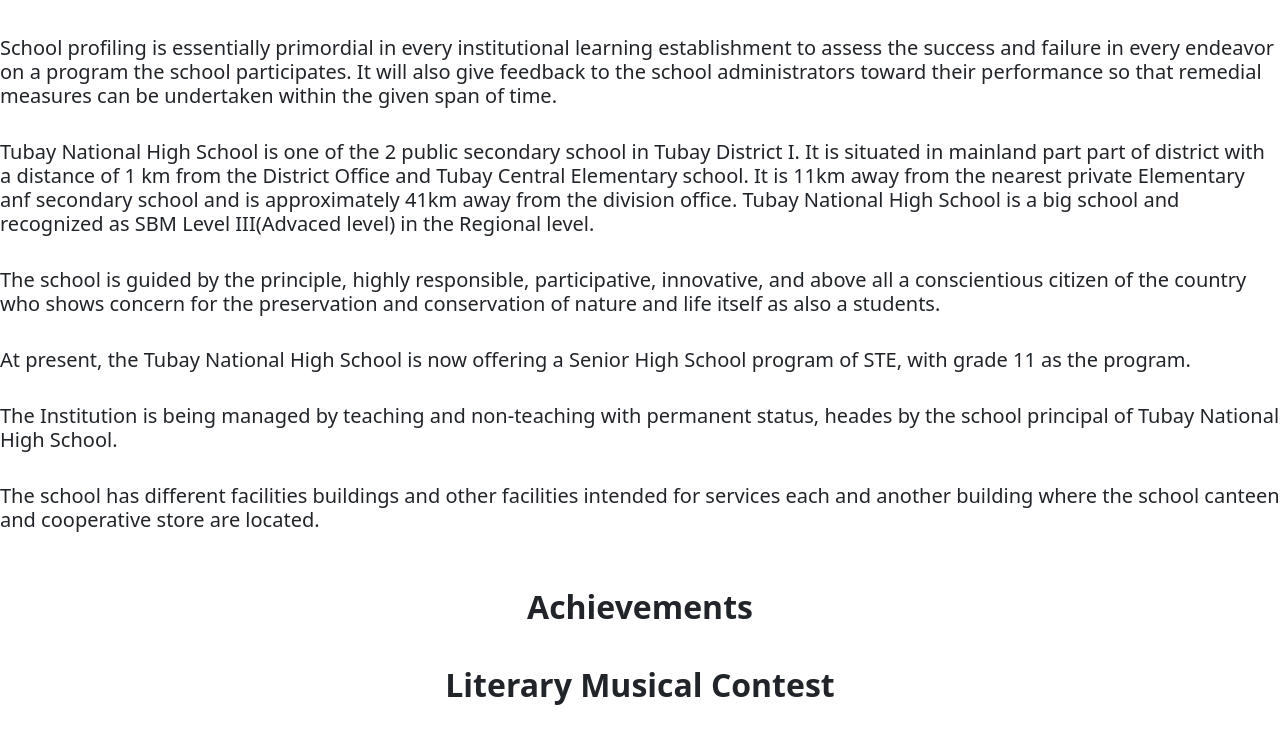
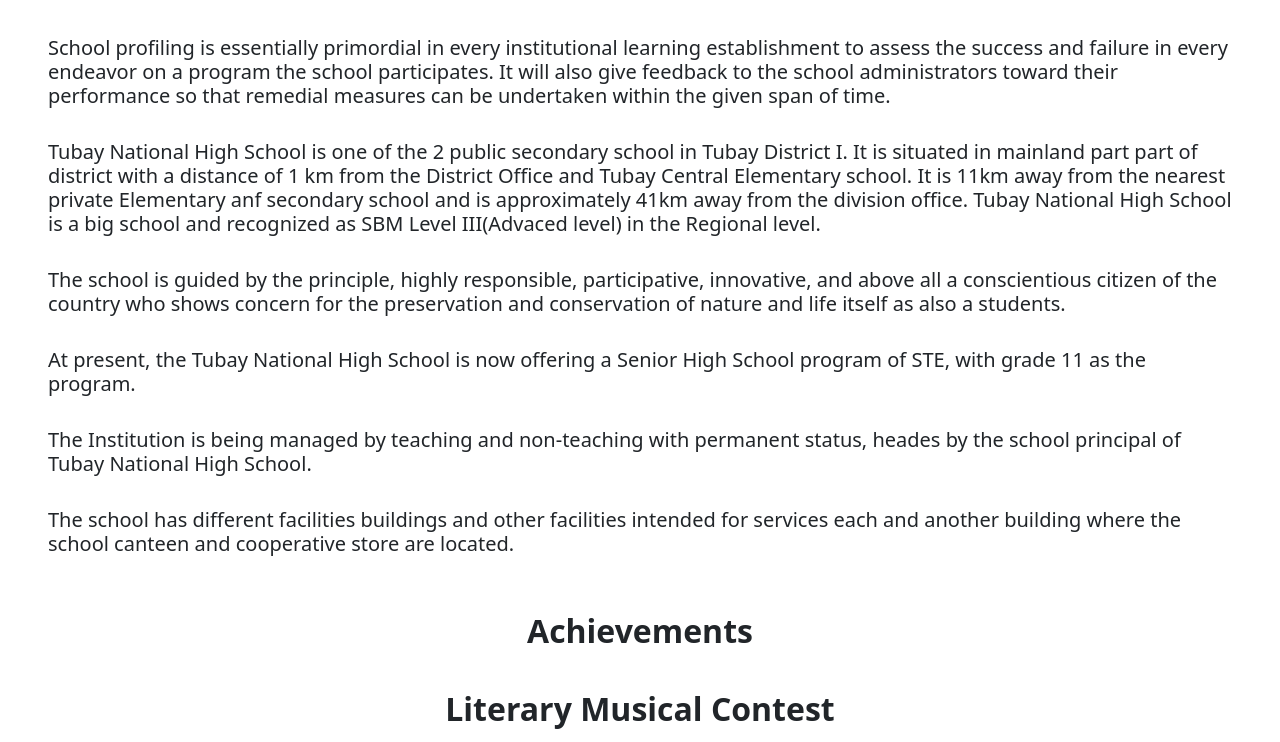
Before and after one commit to favizeka/Tubay-National-High-School, a plain HTML site: page school.html in a window 1280 px wide. Shown: the part 659-1401 px from the top of the page. Drawn offline with nearby package versions, Linux system fonts and the light colour scheme.

Commit message:
Update school.html

```diff
--- a/school.html
+++ b/school.html
@@ -55,6 +55,7 @@
         <p class="text-center w-responsive mx-auto"></p>
         </div>
    <br>
+    <div class="mx-5">
    <h5>School profiling is essentially primordial in every institutional learning establishment to assess the success and failure in every endeavor on a program the school participates. It will also give feedback to the school administrators toward their performance so that remedial measures can be undertaken within the given span of time.</h5>
    <br>
    <h5>Tubay National High School is one of the 2 public secondary school in Tubay District I. It is situated in mainland part part of district with a distance of 1 km from the District Office and Tubay Central Elementary school. It is 11km away from the nearest private Elementary anf secondary school and is approximately 41km away from the division office. Tubay National High School is a big school and recognized as SBM Level III(Advaced level) in the Regional level.</h5>
@@ -66,7 +67,8 @@
    <h5>The Institution is being managed by teaching and non-teaching with permanent status, heades by the school principal of Tubay National High School.</h5>
    <br>
    <h5>The school has different facilities buildings and other facilities intended for services each and another building where the school canteen and cooperative store are located.</h5>
-   <br>
+    </div>
+        <br>
    <br>
       <div class="about">
         <div class="container-fluid">
```
